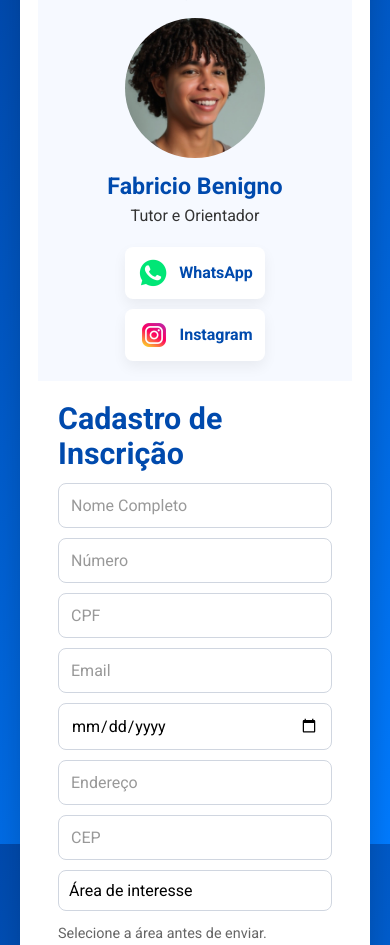
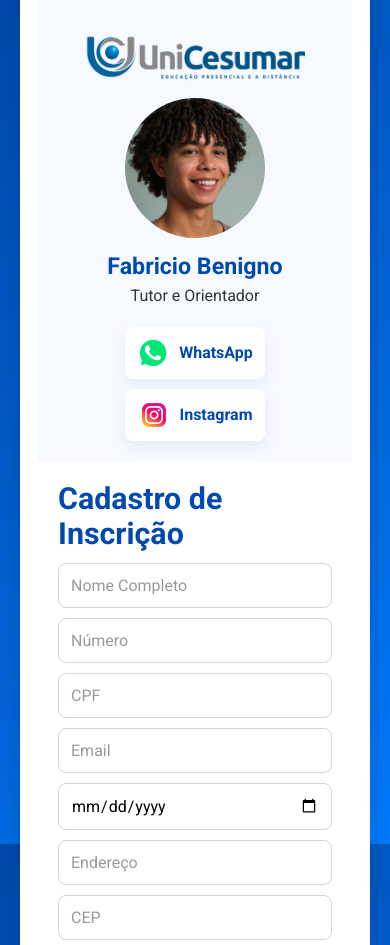
Before and after one commit to fabriciobenigno/Inscri-esUniCesumar, a plain HTML site: page index.html in a window 390 px wide. Shown: the top 945 px of the page. Drawn offline with Linux system fonts and the light colour scheme.

Commit message:
Update index.html

```diff
--- a/index.html
+++ b/index.html
@@ -109,7 +109,7 @@ input:focus{outline:none;border-color:#007bff;box-shadow:0 4px 14px rgba(0,123,2
   #congrats-card{padding:22px;margin:12px}
 
   /* Espaço extra só para celular */
-  #tutor {padding-top:140px;}
+  #tutor {padding-top:300px;}
 }
 </style>
 </head>
```
